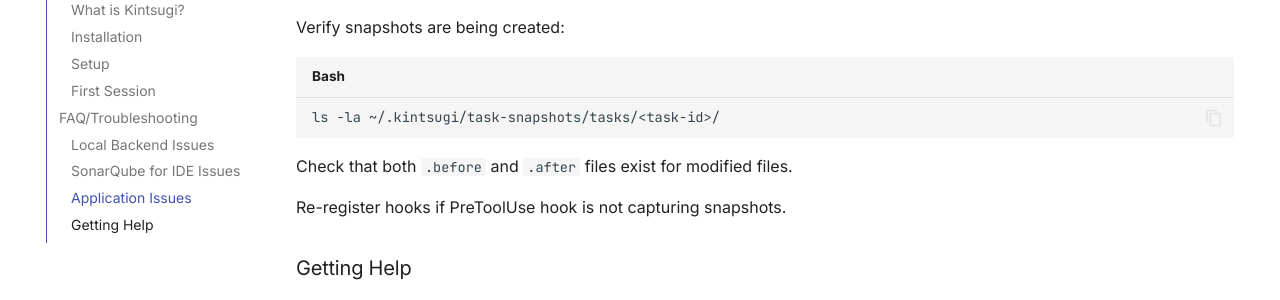
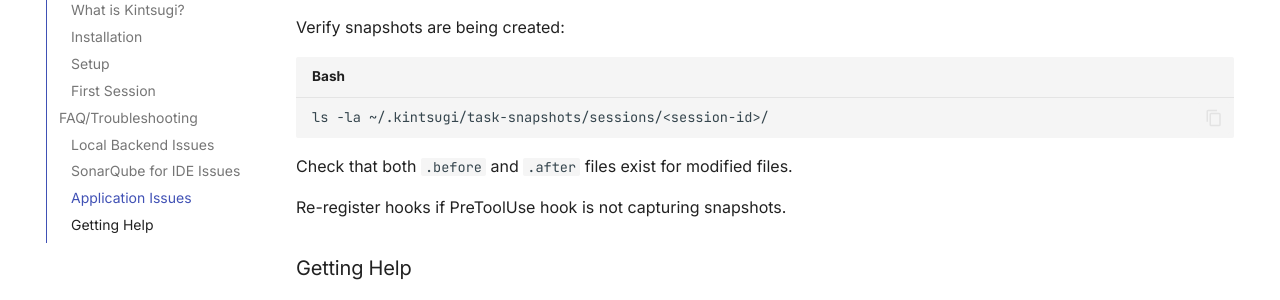
Before and after one commit to SonarSource/kintsugi-docs, an MkDocs documentation site: the page built from docs/index.md, in a window 1280 px wide and 900 px high, scrolled down 4536 px. Shown: the part 152-452 px from the top of the window. Built offline with MkDocs 1.6.1 and Material for MkDocs 9.7.7, drawn with Linux system fonts in a browser that asks for light colours; comment, search, counter and statistics services are not loaded; the version menu is left out.

Commit message:
Change snapshot path from tasks to sessions
Updated troubleshooting to use session-based path instead of task-based

Co-Authored-By: Claude Sonnet 4.5 <noreply@anthropic.com>

````diff
--- a/docs/index.md
+++ b/docs/index.md
@@ -175,7 +175,7 @@ Close and reopen the terminal panel. If issues persist, restart the Kintsugi app
 
 Verify snapshots are being created:
 ```bash
-ls -la ~/.kintsugi/task-snapshots/tasks/<task-id>/
+ls -la ~/.kintsugi/task-snapshots/sessions/<session-id>/
 ```
 
 Check that both `.before` and `.after` files exist for modified files.
````
